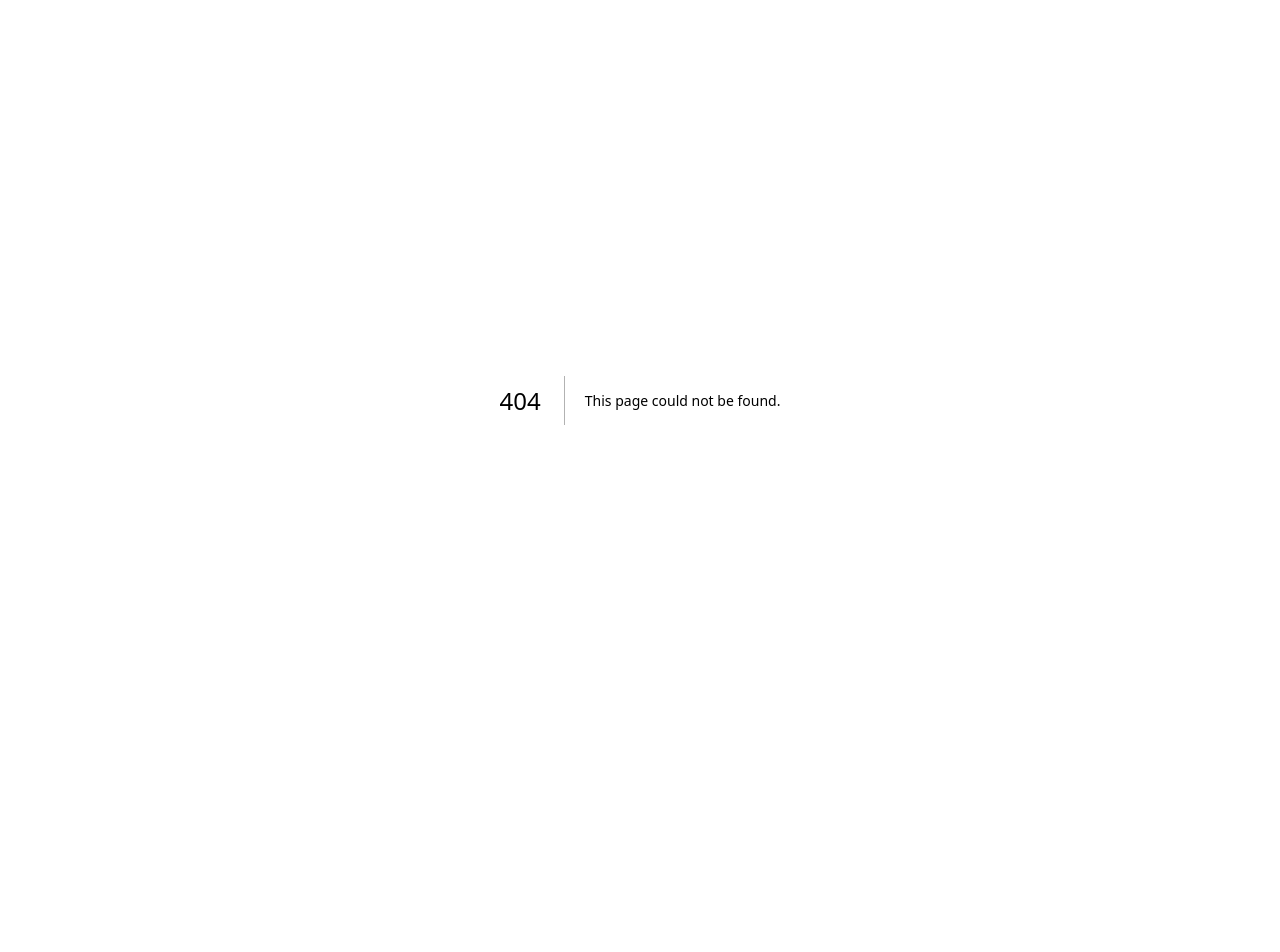
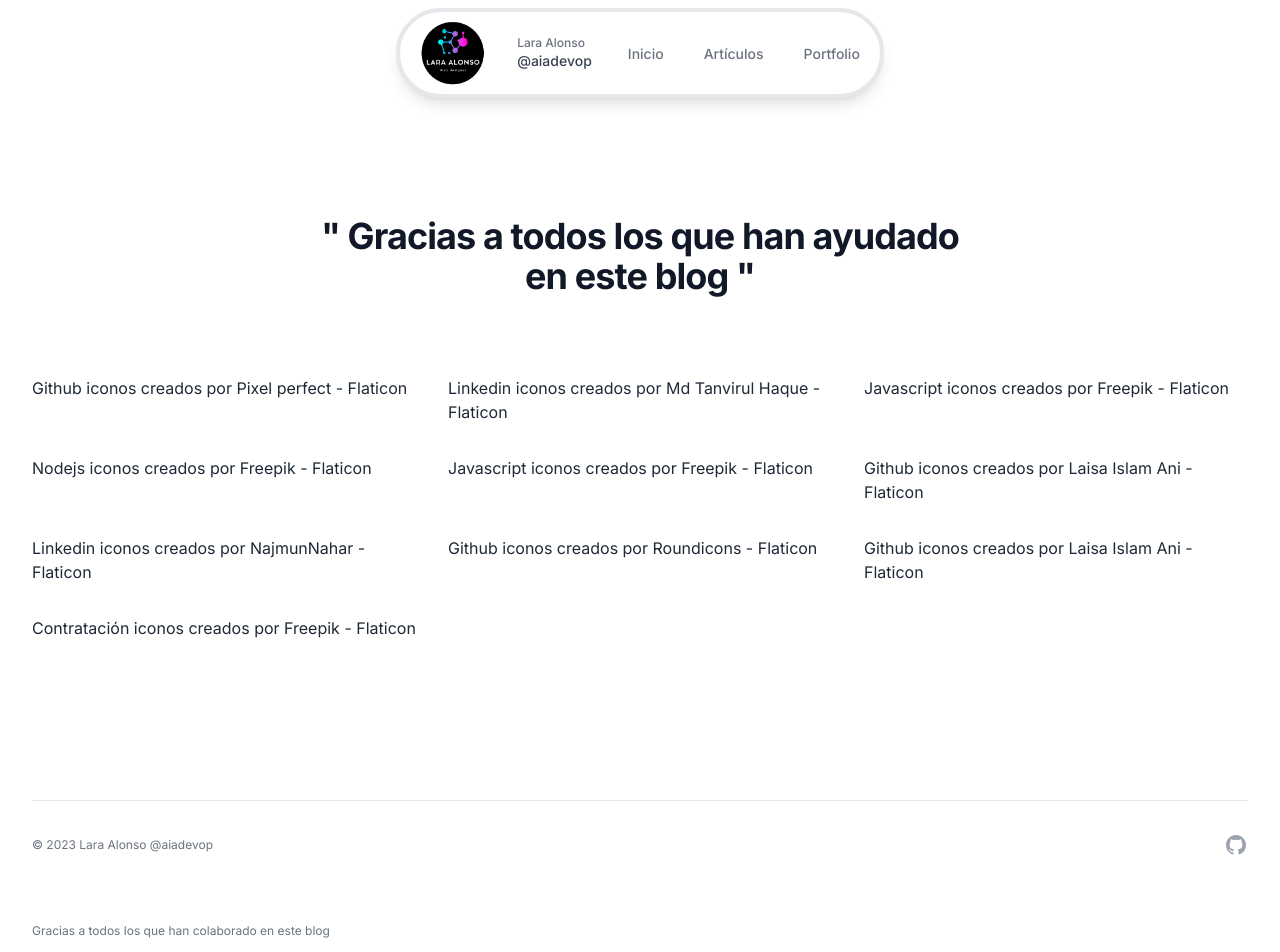
Before and after one commit to Aiadevop/lara-alonso-blogapp, a Next.js app: page /atribuciones in a window 1280 px wide. Before the commit this address had no page. Shown: the top 952 px of the page. Before the commit the page ends 800 px from the top, so only its background shows below. Built offline with nearby package versions, Linux system fonts and the light colour scheme.

Commit message:
correct error light mode

```diff
--- /dev/null
+++ b/app/atribuciones/page.jsx
@@ -0,0 +1,31 @@
+import { Footer } from "../components/footer";
+import Navbar from "../components/navbar";
+
+export default function Atribuciones() {
+    return (
+        <>
+            <Navbar />
+            <div className="group block flex-shrink-0" />
+            <div className="bg-white py-24 sm:py-32">
+                <div className="mx-auto max-w-7xl px-6 lg:px-8">
+                    <div className="mx-auto max-w-2xl text-center">
+                        <h2 className="text-3xl font-bold tracking-tight text-gray-900 sm:text-4xl">&quot; Gracias a todos los que han ayudado en este blog &quot; </h2>
+                    </div>
+                    <div className="mx-auto mt-16 grid max-w-2xl auto-rows-fr grid-cols-1 gap-8 sm:mt-20 lg:mx-0 lg:max-w-none lg:grid-cols-3 text-gray-800">
+                        <a href="https://www.flaticon.es/iconos-gratis/github" title="github iconos">Github iconos creados por Pixel perfect - Flaticon</a>
+                        <a href="https://www.flaticon.es/iconos-gratis/linkedin" title="linkedin iconos">Linkedin iconos creados por Md Tanvirul Haque - Flaticon</a>
+                        <a href="https://www.flaticon.es/iconos-gratis/javascript" title="javascript iconos">Javascript iconos creados por Freepik - Flaticon</a>
+                        <a href="https://www.flaticon.es/iconos-gratis/nodejs" title="nodejs iconos">Nodejs iconos creados por Freepik - Flaticon</a>
+                        <a href="https://www.flaticon.es/iconos-gratis/javascript" title="javascript iconos">Javascript iconos creados por Freepik - Flaticon</a>
+                        <a href="https://www.flaticon.es/iconos-gratis/github" title="github iconos">Github iconos creados por Laisa Islam Ani - Flaticon</a>
+                        <a href="https://www.flaticon.es/iconos-gratis/linkedin" title="linkedin iconos">Linkedin iconos creados por NajmunNahar - Flaticon</a>
+                        <a href="https://www.flaticon.es/iconos-gratis/github" title="github iconos">Github iconos creados por Roundicons - Flaticon</a>
+                        <a href="https://www.flaticon.es/iconos-gratis/github" title="github iconos">Github iconos creados por Laisa Islam Ani - Flaticon</a>
+                        <a href="https://www.flaticon.es/iconos-gratis/contratacion" title="contratación iconos">Contratación iconos creados por Freepik - Flaticon</a>
+                    </div>
+                </div>
+            </div>
+            <Footer />
+        </>
+    )
+}
--- a/app/components/footer.jsx
+++ b/app/components/footer.jsx
@@ -47,6 +47,7 @@ export const Footer = () => {
                     </div>
                 </div>
             </footer>
+            <Link href="/atribuciones"><div className='bg-white text-gray-300 pt-8 text-xs leading-5 text-gray-500 md:order-1 md:mt-0 pl-8 pb-8'>Gracias a todos los que han colaborado en este blog</div></Link>
         </>
     )
 }
--- a/app/components/footerblack.jsx
+++ b/app/components/footerblack.jsx
@@ -47,6 +47,7 @@ export const FooterBlack = () => {
                     </div>
                 </div>
             </footer>
+            <Link href="/atribuciones"><div className='bg-black text-gray-300 pt-8 text-xs leading-5 text-gray-500 md:order-1 md:mt-0 pl-8 pb-8'>Gracias a todos los que han colaborado en este blog</div></Link>
         </>
     )
 }
--- a/app/components/footerpost.jsx
+++ b/app/components/footerpost.jsx
@@ -4,12 +4,12 @@ import Link from "next/link"
 export const FooterPost = () => {
     return (
         <>
-            <div className="pt-12 border-t dark:border-gray-700">
+            <div className="pt-12 border-t border-gray-700">
                 <div className="flex flex-col space-y-4 md:space-y-0 md:space-x-6 md:flex-row">
-                    <img src="/img/profileicon.jpeg" alt="" className="self-center flex-shrink-0 w-24 h-24 border rounded-full md:justify-self-start dark:bg-gray-500 dark:border-gray-700" />
+                    <img src="/img/profileicon.jpeg" alt="" className="self-center flex-shrink-0 w-24 h-24 border rounded-full md:justify-self-start bg-gray-500 border-gray-700" />
                     <div className="flex flex-col">
                         <h4 className="text-lg font-semibold">Lara Alonso</h4>
-                        <div className="dark:text-gray-400">
+                        <div className="text-gray-400">
                             <div>Soy desarrolladora de software en España.
                                 Especializada en frontend, creo experiencias web y aplicaciones. Explora mi portfolio y descubre mis proyectos. </div>
                             <br />
--- a/app/components/projects.jsx
+++ b/app/components/projects.jsx
@@ -41,7 +41,7 @@ export const Projects = () => {
                     </blockquote>
                 </figure>
                 <figure className="flex flex-col items-center justify-center border border-fuchsia-200 border-2xl p-8 text-center bg-gradient-to-r from-blackdark via-blackdark to-black border-b border-gray-200 rounded-tr-lg ">
-                    <blockquote className="max-w-2xl mx-auto mb-4 text-gray-500 lg:mb-8 dark:text-gray-400">
+                    <blockquote className="max-w-2xl mx-auto mb-4 text-gray-500 lg:mb-8 text-gray-400">
                         <Link href="https://github.com/Aiadevop/hebe-web">
                             <div
                                 className="flex flex-row justify-center items-center"
@@ -62,7 +62,7 @@ export const Projects = () => {
                     </blockquote>
                 </figure>
                 <figure className="flex flex-col items-center justify-center border border-fuchsia-200 border-2xl p-8 text-center bg-gradient-to-r from-blackdark via-blackdark to-black border-b border-gray-200 rounded-bl-lg md:border-b-0 md:border-r ">
-                    <blockquote className="max-w-2xl mx-auto mb-4 text-gray-500 lg:mb-8 dark:text-gray-400">
+                    <blockquote className="max-w-2xl mx-auto mb-4 text-gray-500 lg:mb-8 text-gray-400">
                         <Link href="https://github.com/Aiadevop/pokemongame">
                             <div className="flex flex-row justify-center items-center"
                                 onMouseEnter={() => setIsHovered3(true)}
@@ -85,7 +85,7 @@ export const Projects = () => {
                     </blockquote>
                 </figure>
                 <figure className="flex flex-col items-center justify-center border border-fuchsia-200 border-2xl p-8 text-center bg-gradient-to-r from-blackdark via-blackdark to-black border-gray-200 rounded-b-lg md:rounded-br-lg ">
-                    <blockquote className="max-w-2xl mx-auto mb-4 text-gray-500 lg:mb-8 dark:text-gray-400">
+                    <blockquote className="max-w-2xl mx-auto mb-4 text-gray-500 lg:mb-8 text-gray-400">
                         <Link href="https://github.com/Aiadevop/7-Restserver">
                             <div className="flex flex-row justify-center items-center"
                                 onMouseEnter={() => setIsHovered4(true)}
@@ -107,7 +107,7 @@ export const Projects = () => {
                     </blockquote>
                 </figure>
                 <figure className="flex flex-col items-center justify-center border border-fuchsia-200 border-2xl p-8 text-center bg-gradient-to-r from-blackdark via-blackdark to-black border-b border-gray-200 rounded-bl-lg md:border-b-0 md:border-r ">
-                    <blockquote className="max-w-2xl mx-auto mb-4 text-gray-500 lg:mb-8 dark:text-gray-400">
+                    <blockquote className="max-w-2xl mx-auto mb-4 text-gray-500 lg:mb-8 text-gray-400">
                         <Link href="https://github.com/Aiadevop/Aplicacion-tickets">
                             <div className="flex flex-row justify-center items-center"
                                 onMouseEnter={() => setIsHovered5(true)}
@@ -129,7 +129,7 @@ export const Projects = () => {
                     </blockquote>
                 </figure>
                 <figure className="flex flex-col items-center justify-center border border-fuchsia-200 border-2xl p-8 text-center bg-gradient-to-r from-blackdark via-blackdark to-black border-gray-200 rounded-b-lg md:rounded-br-lg ">
-                    <blockquote className="max-w-2xl mx-auto mb-4 text-gray-500 lg:mb-8 dark:text-gray-400">
+                    <blockquote className="max-w-2xl mx-auto mb-4 text-gray-500 lg:mb-8 text-gray-400">
                         <Link href="https://github.com/Aiadevop/issues-react-query">
                             <div className="flex flex-row justify-center items-center"
                                 onMouseEnter={() => setIsHovered6(true)}
--- a/app/frontend-development-tips/1/page.jsx
+++ b/app/frontend-development-tips/1/page.jsx
@@ -9,17 +9,17 @@ export default function Page1() {
     <>
       <div className="bg-black">
         <Navbarblack />
-        <article className="max-w-2xl px-6 py-24 mx-auto space-y-12 dark:bg-gray-100 text-gray-900">
+        <article className="max-w-2xl px-6 py-24 mx-auto space-y-12 bg-gray-100 text-gray-900 mt-20">
           <div className="w-full mx-auto space-y-4 text-center">
             <h1 className="text-4xl font-bold leadi md:text-5xl">Crea tu primera aplicación en Next.js 13</h1>
-            <div className="text-sm dark:text-gray-400">by {' '}
-              <a rel="noopener noreferrer" href="/lara-alonso-portfolio" target="_blank" className="underline dark:text-violet-400">
+            <div className="text-sm text-gray-400">by {' '}
+              <a rel="noopener noreferrer" href="/lara-alonso-portfolio" target="_blank" className="underline text-violet-400">
                 <span itemProp="name">Lara Alonso</span>
               </a>
               <time dateTime="2023-06-12 ">{' '}12/06/2023</time>
             </div>
           </div>
-          <div className="dark:text-gray-900">
+          <div className="text-gray-900">
             <div><strong className="text-xl">Lo primero ¿qué es Next.js?</strong></div>
             <br />
             <div><strong>Next.js es un framework de React</strong> utilizado para el desarrollo de aplicaciones web del lado del servidor (SSR) y del lado del cliente (CSR).
--- a/app/frontend-development-tips/2/page.jsx
+++ b/app/frontend-development-tips/2/page.jsx
@@ -17,17 +17,17 @@ export default function Page2() {
     <>
       <div className="bg-black">
         <Navbarblack />
-        <article className="max-w-2xl px-6 py-24 mx-auto space-y-12 dark:bg-gray-100 text-gray-900">
+        <article className="max-w-2xl px-6 py-24 mx-auto space-y-12 bg-gray-100 text-gray-900 mt-20">
           <div className="w-full mx-auto space-y-4 text-center">
             <h1 className="text-4xl font-bold leadi md:text-5xl">Como poner Attach como debugger en VSC</h1>
-            <div className="text-sm dark:text-gray-400">by {' '}
-              <a rel="noopener noreferrer" href="/lara-alonso-portfolio" target="_blank" className="underline dark:text-violet-400">
+            <div className="text-sm text-gray-400">by {' '}
+              <a rel="noopener noreferrer" href="/lara-alonso-portfolio" target="_blank" className="underline text-violet-400">
                 <span itemProp="name">Lara Alonso</span>
               </a>
               <time dateTime="2023-06-13 ">{' '}13/06/2023</time>
             </div>
           </div>
-          <div className="dark:text-gray-900">
+          <div className="text-gray-900">
             <div><strong className="text-xl">¿Qué es Attach? ¿Qué es debuggar?</strong></div>
             <br />
             <div>El término<strong> &quot;debuggar&quot; </strong> en programación se refiere al proceso de <strong>identificar, analizar y corregir errores o fallos en el código</strong>
--- a/app/frontend-development-tips/3/page.jsx
+++ b/app/frontend-development-tips/3/page.jsx
@@ -10,17 +10,17 @@ export default function Page3() {
         <>
             <div className="bg-black">
                 <Navbarblack />
-                <article className="max-w-2xl px-6 py-24 mx-auto space-y-12 dark:bg-gray-100 text-gray-900">
+                <article className="max-w-2xl px-6 py-24 mx-auto space-y-12 bg-gray-100 text-gray-900 mt-20">
                     <div className="w-full mx-auto space-y-4 text-center">
                         <h1 className="text-4xl font-bold leadi md:text-5xl">Como crear rutas en Next.js 13</h1>
-                        <div className="text-sm dark:text-gray-400">by {' '}
-                            <a rel="noopener noreferrer" href="#" target="_blank" className="underline dark:text-violet-400">
+                        <div className="text-sm text-gray-400">by {' '}
+                            <a rel="noopener noreferrer" href="#" target="_blank" className="underline text-violet-400">
                                 <span itemProp="name">Lara Alonso</span>
                             </a>
                             <time dateTime="2023-06-12 ">{' '}12/06/2023</time>
                         </div>
                     </div>
-                    <div className="dark:text-gray-900">
+                    <div className="text-gray-900">
                         <div><strong className="text-xl">¿Te vuelves loc@ con Next.js 13 y sus rutas?.</strong> En un momento vemos cuales son las diferencias.</div>
                         <br />
                         <div>En NextJS 12 o anterior usábamos la carpeta pages. Cada archivo en el <strong>directorio /src/pages</strong> se convierte automáticamente en una ruta accesible en tu aplicación.</div>
--- a/app/frontend-development-tips/page.jsx
+++ b/app/frontend-development-tips/page.jsx
@@ -12,7 +12,7 @@ export default function Articulos() {
                 <div className="mx-auto max-w-7xl px-6 lg:px-8">
                     <div className="mx-auto max-w-2xl lg:max-w-4xl">
                         <h2 className="text-3xl font-bold tracking-tight text-gray-900 sm:text-4xl pt-16">Frontend development tips</h2>
-                        <div className="mt-2 text-lg leading-8 text-gray-600"/>
+                        <div className="mt-2 text-lg leading-8 text-gray-600" />
                         <div className="mt-16 space-y-20 lg:mt-20 lg:space-y-20">
                             {posts.map((post) => (
                                 <article key={post.id} className="relative isolate flex flex-col gap-8 lg:flex-row">
@@ -32,19 +32,21 @@ export default function Articulos() {
                                             <time dateTime={post.datetime} className="text-gray-500">
                                                 {post.date}
                                             </time>
+
                                             <h2
                                                 href={post.category.href}
                                                 className="relative z-10 rounded-full bg-gray-50 px-3 py-1.5 font-medium text-gray-600 hover:bg-gray-100"
                                             >
                                                 {post.category.title}
                                             </h2>
+
                                         </div>
                                         <div className="group relative max-w-xl">
                                             <h3 className="mt-3 text-lg font-semibold leading-6 text-gray-900 group-hover:text-gray-600">
-                                                <div href={post.href}>
+                                                <Link href={post.href}>
                                                     <span className="absolute inset-0" />
                                                     {post.title}
-                                                </div>
+                                                </Link>
                                             </h3>
                                             <div className="mt-5 text-sm leading-6 text-gray-600">{post.description}</div>
                                         </div>
--- a/app/lara-alonso-portfolio/page.jsx
+++ b/app/lara-alonso-portfolio/page.jsx
@@ -24,8 +24,8 @@ export default function Portfolio() {
             alt="Lara Alonso image"
             className="inline-block rounded-full "
           />
-          <div className="mt-10 text-3xl">Hola, soy Lara!</div>
-          <div className=" mx-auto max-w-5xl px-6 pt-12 items-center text-lg leading-8 ">
+          <div className="mt-10 text-3xl text-gray-100">Hola, soy Lara!</div>
+          <div className=" mx-auto max-w-5xl px-6 pt-12 items-center text-lg leading-8 text-gray-100 ">
             <p>Soy frontend developer y resido en España.
               Creo experiencias web y aplicaciones. Explora mi portfolio y descubre mis proyectos. </p>
             <div className="flex justify-center items-center"><strong>¡Tu visión mi código!</strong></div>
```
Also changed, not shown: public/icons/blogcapture.PNG (added). Lines whose indentation alone changed are shown as unchanged.
